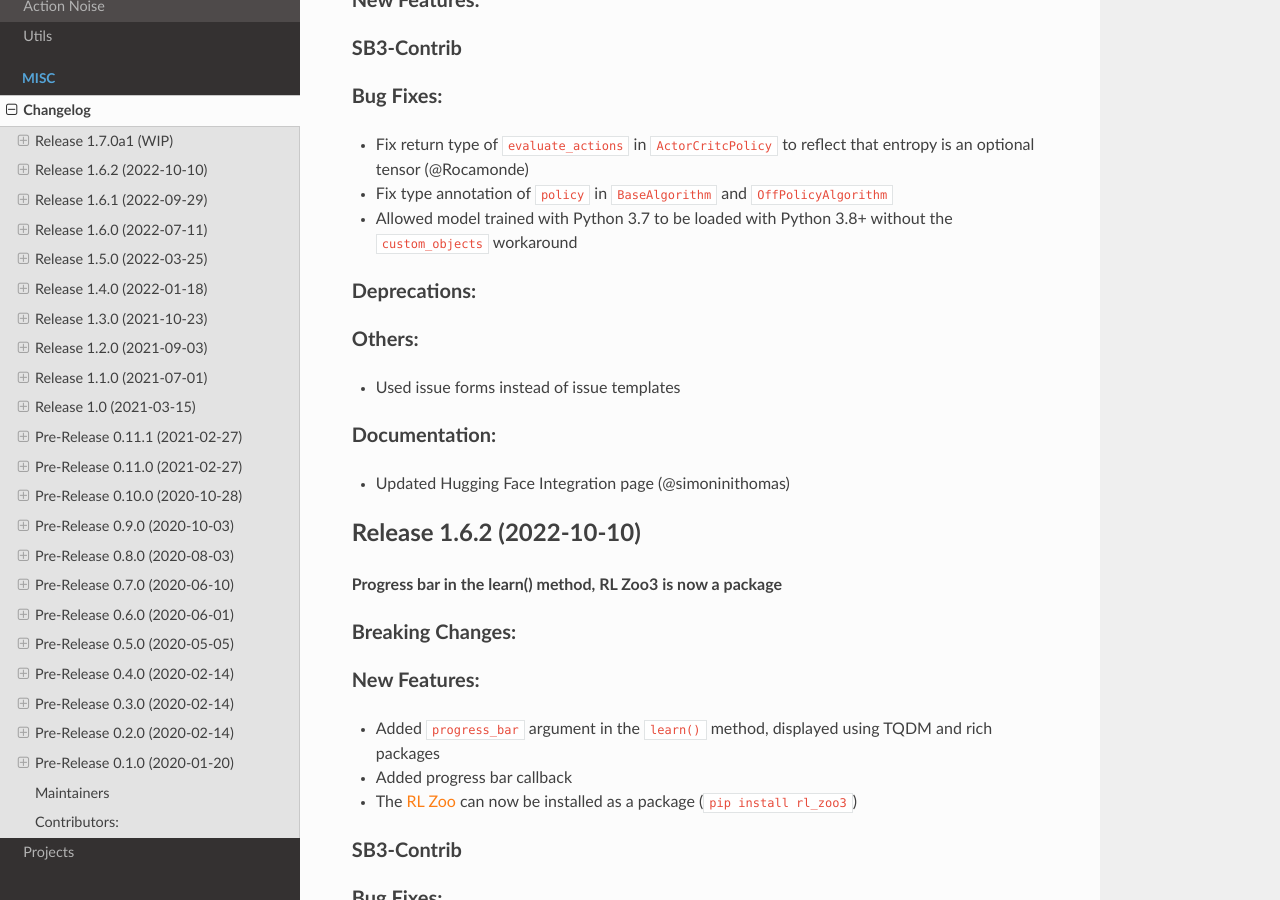
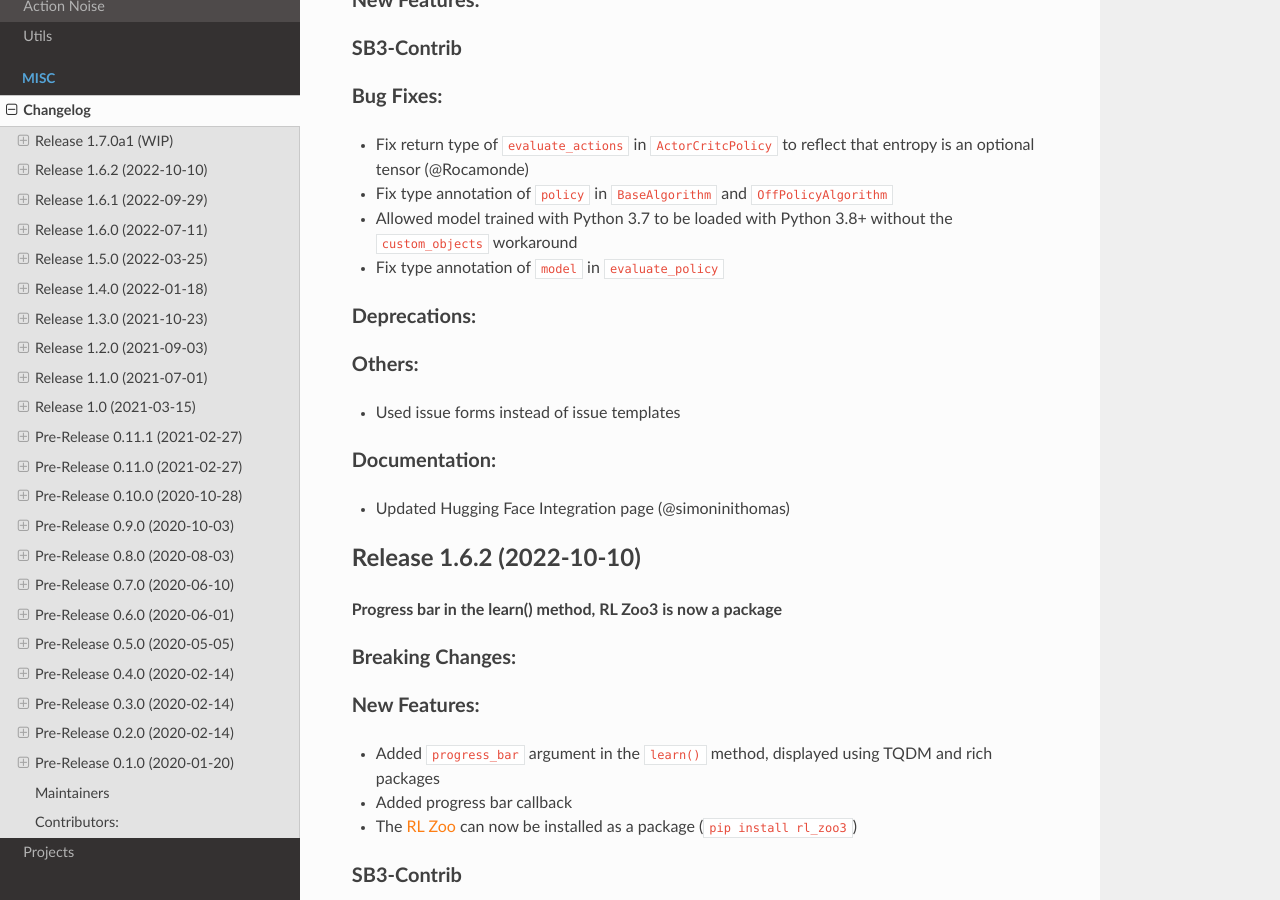
Before and after one commit to DLR-RM/stable-baselines3, a Sphinx documentation site: the page built from docs/misc/changelog.rst, in a window 1280 px wide and 900 px high, scrolled down 393 px. Built offline with Sphinx 7.4.7 and the Read the Docs theme 2.0.0, drawn with Linux system fonts in a browser that asks for light colours.

Commit message:
Update changelog

```diff
--- a/docs/misc/changelog.rst
+++ b/docs/misc/changelog.rst
@@ -25,6 +25,7 @@
 - Fix return type of ``evaluate_actions`` in ``ActorCritcPolicy`` to reflect that entropy is an optional tensor (@Rocamonde)
 - Fix type annotation of ``policy`` in ``BaseAlgorithm`` and ``OffPolicyAlgorithm``
 - Allowed model trained with Python 3.7 to be loaded with Python 3.8+ without the ``custom_objects`` workaround
+- Fix type annotation of ``model`` in ``evaluate_policy``
 
 Deprecations:
 ^^^^^^^^^^^^^
```
